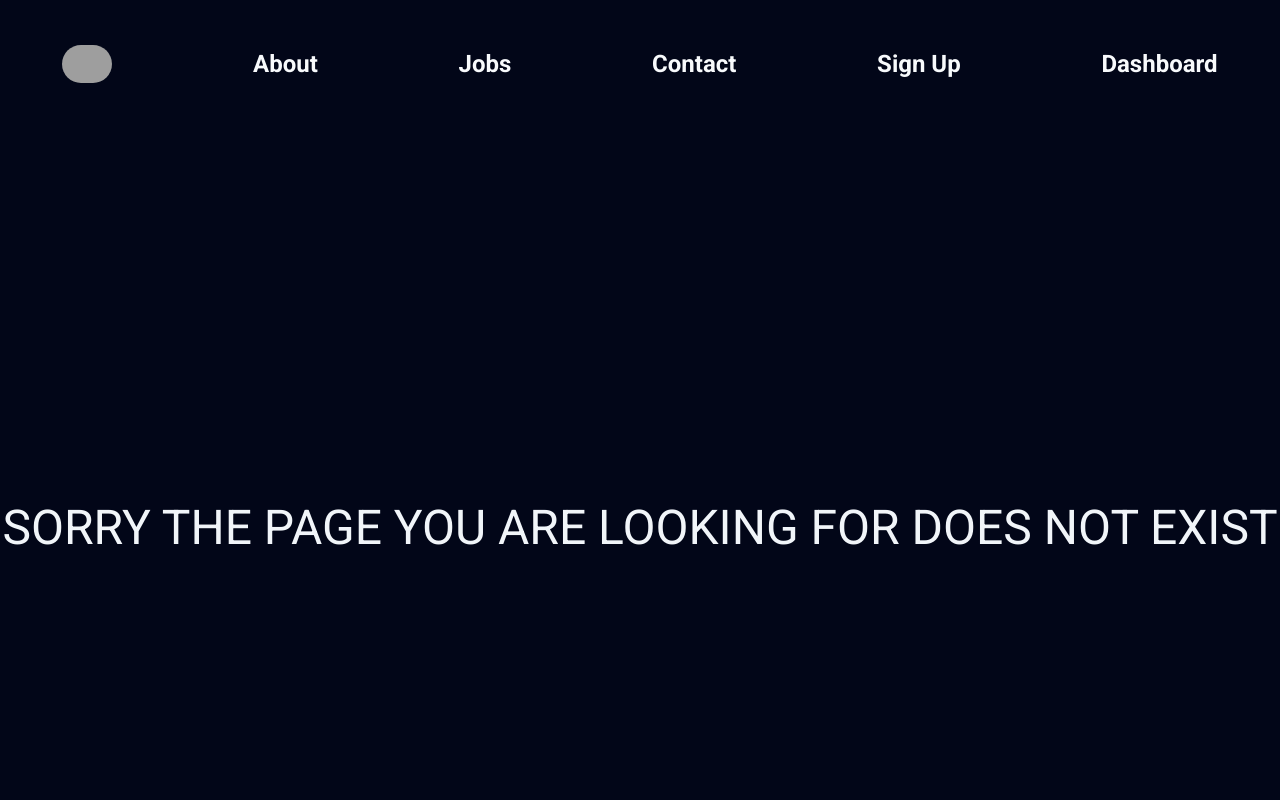
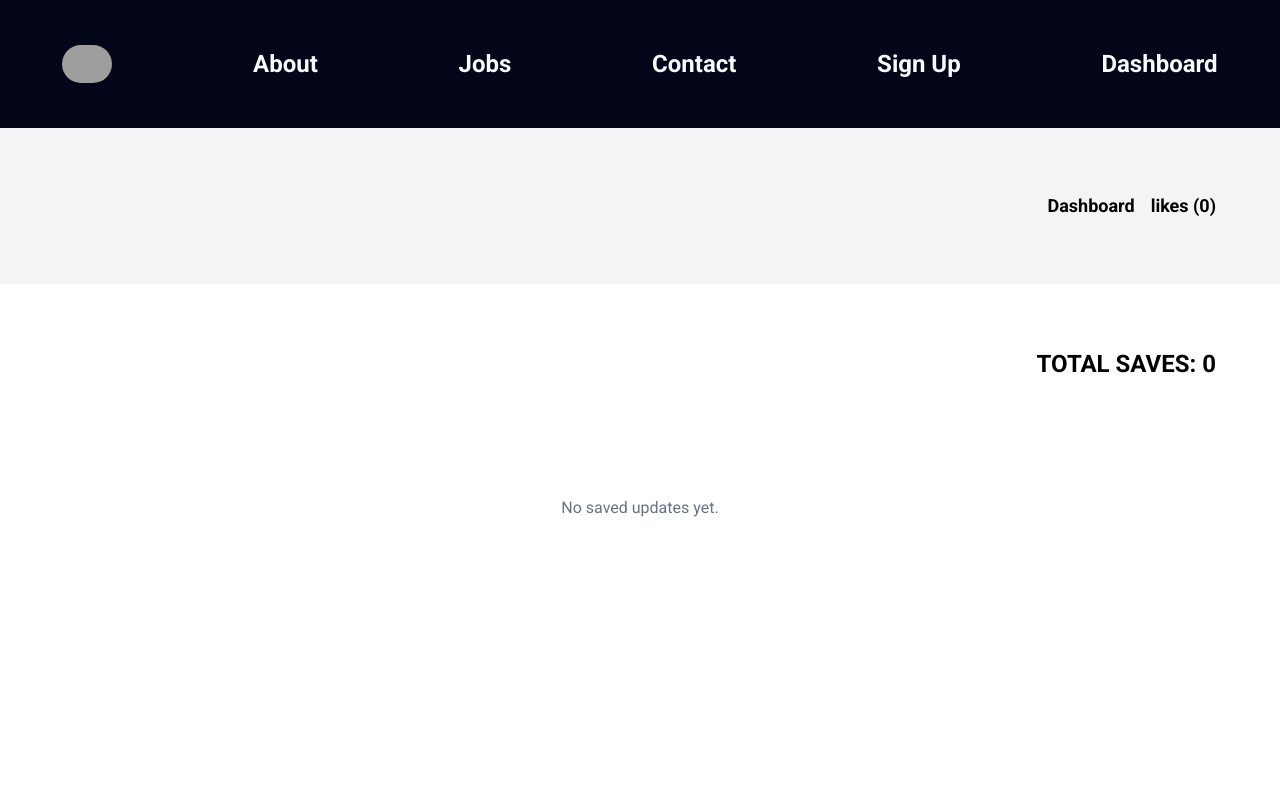
Before and after one commit to coderitec/hr-platform, a Next.js app: page /saves in a window 1280 px wide. Before the commit this address had no page. Shown: the top 800 px of the page. Built offline with nearby package versions, Linux system fonts and the light colour scheme; grey boxes are pictures that could not be loaded.

Commit message:
feat: add more components for saves, remove from saves.

```diff
--- /dev/null
+++ b/src/app/(DashGroup)/dashboard/page.jsx
@@ -0,0 +1,5 @@
+export default function DashboardPage() {
+  return (
+    <div>DashboardPage</div>
+  )
+}
--- /dev/null
+++ b/src/app/(DashGroup)/layout.jsx
@@ -0,0 +1,11 @@
+
+import DashNav from "../components/DashNav";
+
+export default function DashboardGroup({children}) {
+  return (
+    <div>
+        <DashNav />
+        {children}
+    </div>
+  )
+}
--- /dev/null
+++ b/src/app/(DashGroup)/saves/page.jsx
@@ -0,0 +1,53 @@
+"use client";
+
+import { SideContext } from "@/app/providers"
+import { useRouter } from "next/navigation";
+import { useContext } from "react"
+
+export default function Saves() {
+
+    const router = useRouter()
+
+    const {updates, setUpdates, removed, setRemoved, setLikes} = useContext(SideContext)
+
+    const handleRemove = (index) => {
+        const updatedList = updates.filter((_, data) => data !== index);
+        setRemoved([...removed, updates[index]]);
+        setLikes(prev => prev - 1);
+        setUpdates(updatedList);
+    }
+  return (
+    <div className="p-16">
+        <h1 className="font-semibold uppercase text-2xl text-right">total saves: {updates.length}</h1>
+
+        {
+        updates.length === 0 ? (
+            <div className="flex items-center justify-center h-64">
+                <p className="text-gray-500">No saved updates yet.</p>
+            </div>
+        ) :
+
+            <div className="grid grid-cols-1 md:grid-cols-2 lg:grid-cols-3 gap-4 p-4">
+            {updates.map((update, index) => (
+                <div key={index} className="px-4 py-16 border-4 border-slate-700 rounded-2xl text-center">
+                    <h2 className="text-xl font-bold">{update.name}</h2>
+                    <p className="text-gray-600">{update.company}</p>
+
+                    <div className="flex items-center justify-center mt-4">
+                        <button className="ml-4 bg-red-500 text-white px-4 py-2 rounded-md hover:bg-red-700 transition duration-300 cursor-pointer"
+                        onClick={() => router.push(`/jobs/${update.name.toLowerCase().replace(/(,*\s+)/g, '-')}`)}>
+                            read more
+                        </button>
+                        <button className="ml-4 bg-red-500 text-white px-4 py-2 rounded-md hover:bg-red-700 transition duration-300 cursor-pointer"
+                        onClick={() => handleRemove(index)}>
+                            remove
+
+                        </button>
+                    </div>
+                </div>
+            ))}
+        </div>
+        }
+    </div>
+  )
+}
--- /dev/null
+++ b/src/app/components/DashNav.jsx
@@ -0,0 +1,27 @@
+"use client";
+import Link from "next/link";
+import { useContext } from "react";
+import { SideContext } from "../providers";
+
+export default function DashNav() {
+
+    const {likes} = useContext(SideContext)
+  return (
+
+        <nav>
+            <ul className="flex items-center justify-end p-16 space-x-4 bg-gray-100">
+                <li>
+                    <Link href="/dashboard" className="text-lg font-semibold hover:underline">
+                        Dashboard
+                    </Link>
+                </li>
+                <li>
+                    <Link href="/saves" className="text-lg font-semibold hover:underline">
+                        likes ({likes})
+                    </Link>
+                </li>
+            </ul>
+        </nav>
+
+  )
+}
--- /dev/null
+++ b/src/app/components/SaveButton.jsx
@@ -0,0 +1,23 @@
+"use client"
+import { useContext, useState } from "react"
+import { SideContext } from "../providers"
+
+export default function SaveButton({title, company}) {
+
+    const { setLikes, updates, setUpdates } = useContext(SideContext)
+    const [saves, setSaves] = useState('save')
+
+    const handleSave = () => {
+        setSaves('saved')
+        setLikes(prev => prev + 1)
+        setUpdates([...updates, {name:title, company:company}])
+    }
+
+      return (
+    <>
+            <button className={`capitalize text-lg bg-orange-800 ${saves == 'saved' ? 'bg-orange-700 ': 'hover:bg-slate-700 '} rounded-lg p-4 text-white cursor-pointer`}
+            onClick={handleSave}
+            >{saves}</button>
+    </>
+  )
+}
--- a/src/app/jobs/[slug]/page.jsx
+++ b/src/app/jobs/[slug]/page.jsx
@@ -1,4 +1,5 @@
 
+import SaveButton from "@/app/components/SaveButton";
 import jobs from "@/app/data/jobs";
 import Image from "next/image";
 import Link from "next/link";
@@ -25,7 +26,7 @@ export default async function JobDescription({params}) {
 
         <p className={`text-2xl   text-white px-4 py-2 rounded-lg
             ${Math.ceil((new Date(jobDetails.endDate) - new Date()) / (1000 * 60 * 60 * 24)) < 4 ? 'bg-red-500 animate-pulse' : 'bg-slate-600'}`}>
-            Days left: {Math.ceil((new Date(jobDetails.endDate) - new Date()) / (1000 * 60 * 60 * 24))} days
+             {Math.ceil((new Date(jobDetails.endDate) - new Date()) / (1000 * 60 * 60 * 24)) < 0 ? 'Expired' :'Days left:'+ Math.ceil((new Date(jobDetails.endDate) - new Date()) / (1000 * 60 * 60 * 24)) + ' days'}
         </p>
         </div>
 
@@ -67,11 +68,19 @@ export default async function JobDescription({params}) {
             </ul>
         </section>
 
-
+        <div className="flex items-center gap-4 my-4">
 
         <Link href={`/apply/${jobDetails.title.toLowerCase().replace(/(,*\s+)/g, '-')}`}>
-        <input type="button" value="apply for this role"  className="capitalize text-lg bg-slate-950 hover:bg-slate-700 rounded-lg p-4 text-white cursor-pointer" />
+        <input type="button" value={Math.ceil((new Date(jobDetails.endDate) - new Date()) / (1000 * 60 * 60 * 24)) < 0 ?  'no longer available' : "apply for this role" }  className="capitalize text-lg bg-slate-950 hover:bg-slate-700 rounded-lg p-4 text-white cursor-pointer"
+        {...Math.ceil((new Date(jobDetails.endDate) - new Date()) / (1000 * 60 * 60 * 24)) < 0 ? {disabled: true} : {}}
+        />
         </Link>
+        {new Date(jobDetails.endDate) > new Date() &&
+
+            <SaveButton title={jobDetails.title} company={jobDetails.company}/>
+        }
+
+        </div>
 
         <section>
             <h2 className="capitalize text-3xl my-4 font-semibold">related jobs</h2>
--- a/src/app/layout.jsx
+++ b/src/app/layout.jsx
@@ -2,6 +2,7 @@ import { Roboto } from "next/font/google";
 import "./globals.css";
 import Footer from "./components/Footer";
 import Nav from "./components/navigation/Nav";
+import { SideProviders } from "./providers";
 
 const robo = Roboto({
   weight: ["100", "300", "400", "500", "700", "900"],
@@ -23,7 +24,9 @@ export default function RootLayout({ children }) {
       >
         <Nav />
         <div className="min-h-screen">
-          {children}
+          <SideProviders>
+            {children}
+          </SideProviders>
         </div>
 
         <Footer />
--- /dev/null
+++ b/src/app/providers.jsx
@@ -0,0 +1,19 @@
+"use client"
+
+import { createContext, useState } from "react"
+
+const SideContext = createContext()
+
+const SideProviders = ({children}) => {
+
+    const [likes, setLikes] = useState(0)
+    const [updates, setUpdates] = useState([])
+    const [removed, setRemoved] = useState([...updates])
+
+  return (
+    <SideContext.Provider value={{likes, setLikes, updates, setUpdates, removed, setRemoved}}>
+        {children}
+    </SideContext.Provider>
+  )
+}
+export  {SideProviders, SideContext}
```
Also changed, not shown: src/app/apply/[id]/page.jsx (line endings or trailing spaces).
